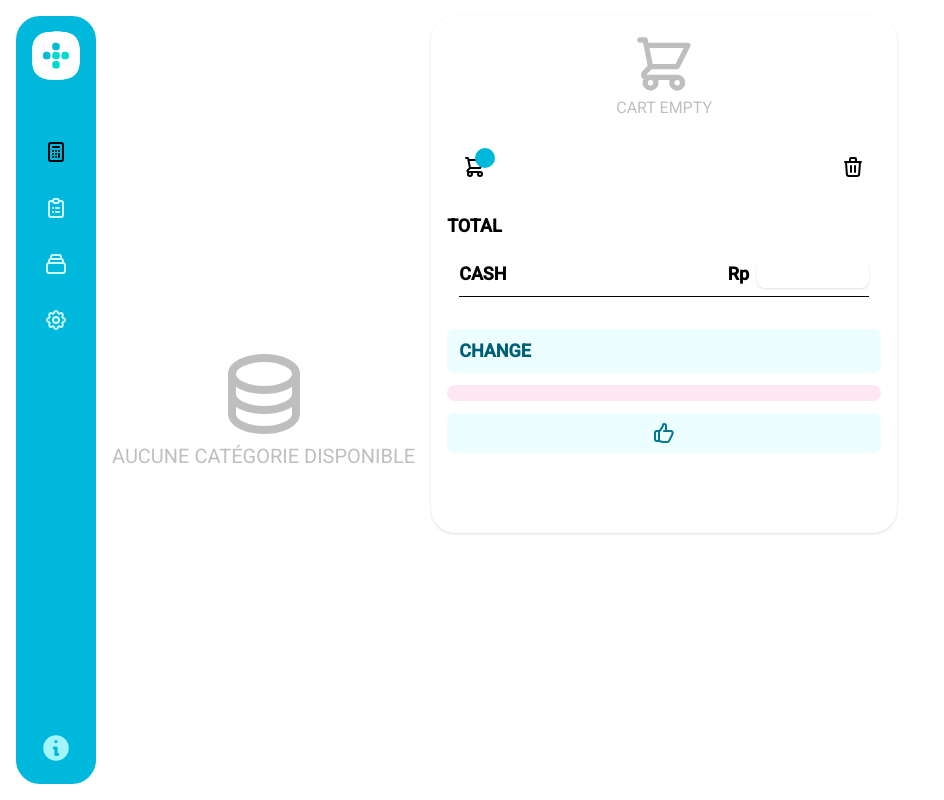
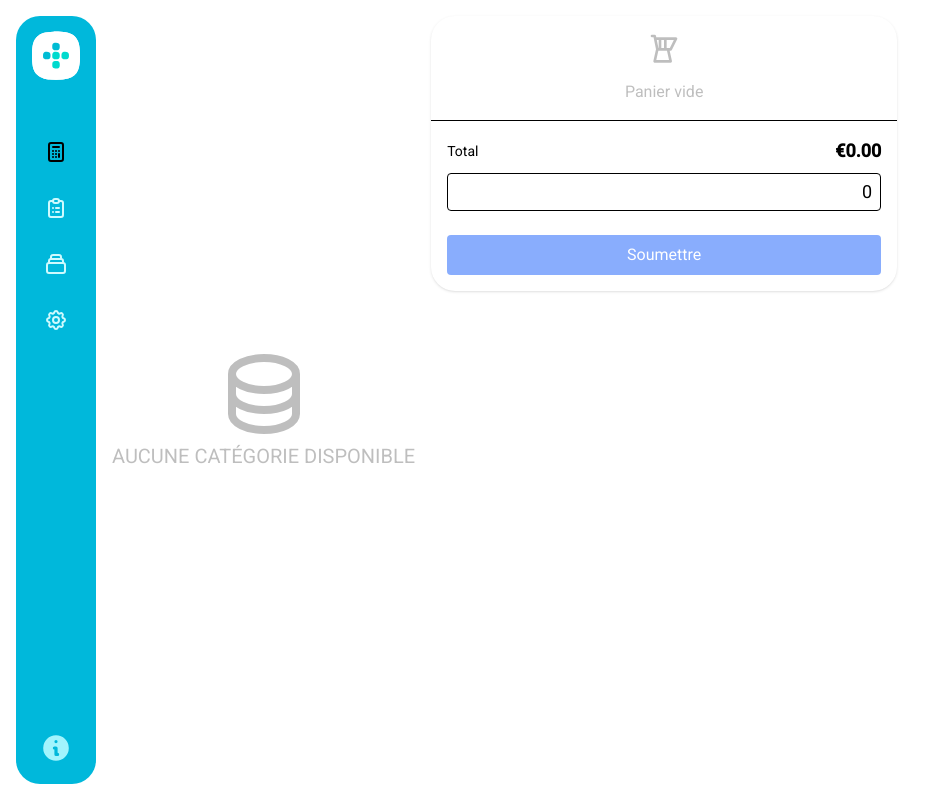
Before and after one commit to fenohasina17/POS-, an Angular app: page /dashboard in a window 1280 px wide. Shown: the whole page, without its empty margins (0-944 px from the left). Built offline with nearby package versions, Linux system fonts and the light colour scheme; sample sign-in values are in the browser's storage.

Commit message:
chore: add cart FEAT

```diff
--- a/src/app/components/cart/cart.component.html
+++ b/src/app/components/cart/cart.component.html
@@ -1,122 +1,97 @@
 <div class="bg-white rounded-3xl flex flex-col h-full shadow">
-    <!-- empty cart -->
-    <div x-show="cart.length === 0" class="flex-1 w-full p-4 opacity-25 select-none flex flex-col flex-wrap content-center justify-center">
-      <svg xmlns="http://www.w3.org/2000/svg" class="h-16 inline-block" fill="none" viewBox="0 0 24 24" stroke="currentColor">
-        <path stroke-linecap="round" stroke-linejoin="round" stroke-width="2" d="M3 3h2l.4 2M7 13h10l4-8H5.4M7 13L5.4 5M7 13l-2.293 2.293c-.63.63-.184 1.707.707 1.707H17m0 0a2 2 0 100 4 2 2 0 000-4zm-8 2a2 2 0 11-4 0 2 2 0 014 0z" />
-      </svg>
-      <p>
-        CART EMPTY
-      </p>
+  <!-- PANIER VIDE -->
+  <div
+    *ngIf="cart.length === 0"
+    class="flex-1 w-full p-4 opacity-25 flex flex-col justify-center items-center"
+  >
+    <svg class="w-8 h-8" fill="none" viewBox="0 0 24 24" stroke="currentColor">
+      <path
+        stroke-linecap="round"
+        stroke-linejoin="round"
+        stroke-width="2"
+        d="M3 3h2l.4 2M7 13h10l4-8H5.4M7 13L5.4 5M7 13l-2 9h12l-2-9m-6 0V6a1 1 0 011-1h2a1 1 0 011 1v7"
+      />
+    </svg>
+    <p class="mt-4">Panier vide</p>
+  </div>
+
+  <!-- PANIER REMPLI -->
+  <div *ngIf="cart.length > 0" class="flex-1 flex flex-col overflow-auto">
+    <div
+      *ngFor="let item of cart"
+      class="border-b p-4 flex gap-4 items-start justify-between text-sm"
+    >
+      <div class="flex flex-col gap-1 flex-1">
+        <div class="flex justify-between gap-4">
+          <span class="font-semibold">{{ item.name }}</span>
+          <button
+            (click)="removeItem(item)"
+            class="hover:text-red-500 text-gray-400"
+          >
+            &times;
+          </button>
+        </div>
+        <span class="text-xs text-gray-400">{{ item.price | currency:'EUR' }}</span>
+        <!-- <span class="text-xs text-gray-500">{{ item.note }}</span> -->
+        <div class="flex justify-between items-center mt-2">
+          <div class="flex items-center gap-2 text-sm">
+            <button
+              (click)="addQty(item, -1)"
+              class="w-6 h-6 rounded-full border flex items-center justify-center"
+            >
+              -
+            </button>
+            <input
+              type="number"
+              [(ngModel)]="item.qty"
+              (change)="addQty(item, 0)"
+              class="w-10 text-center border rounded"
+            />
+            <button
+              (click)="addQty(item, 1)"
+              class="w-6 h-6 rounded-full border flex items-center justify-center"
+            >
+              +
+            </button>
+          </div>
+          <span class="font-semibold">{{
+            (item.qty * item.price) | currency:'EUR'
+          }}</span>
+        </div>
+      </div>
+    </div>
+  </div>
+
+  <!-- PIED DE PANIER -->
+  <div class="border-t p-4">
+    <div class="text-sm flex justify-between items-center mb-2">
+      <span>Total</span>
+      <span class="text-lg font-semibold">
+        {{ getTotalPrice() | currency:'EUR' }}
+      </span>
     </div>
 
-    <!-- cart items -->
-    <div x-show="cart.length > 0" class="flex-1 flex flex-col overflow-auto">
-      <div class="h-16 text-center flex justify-center">
-        <div class="pl-8 text-left text-lg py-4 relative">
-          <!-- cart icon -->
-          <svg xmlns="http://www.w3.org/2000/svg" class="h-6 inline-block" fill="none" viewBox="0 0 24 24" stroke="currentColor">
-            <path stroke-linecap="round" stroke-linejoin="round" stroke-width="2" d="M3 3h2l.4 2M7 13h10l4-8H5.4M7 13L5.4 5M7 13l-2.293 2.293c-.63.63-.184 1.707.707 1.707H17m0 0a2 2 0 100 4 2 2 0 000-4zm-8 2a2 2 0 11-4 0 2 2 0 014 0z" />
-          </svg>
-          <div x-show="getItemsCount() > 0" class="text-center absolute bg-cyan-500 text-white w-5 h-5 text-xs p-0 leading-5 rounded-full -right-2 top-3" x-text="getItemsCount()"></div>
-        </div>
-        <div class="flex-grow px-8 text-right text-lg py-4 relative">
-          <!-- trash button -->
-          <button x-on:click="clear()" class="text-blue-gray-300 hover:text-pink-500 focus:outline-none">
-            <svg xmlns="http://www.w3.org/2000/svg" class="h-6 w-6 inline-block" fill="none" viewBox="0 0 24 24" stroke="currentColor">
-              <path stroke-linecap="round" stroke-linejoin="round" stroke-width="2" d="M19 7l-.867 12.142A2 2 0 0116.138 21H7.862a2 2 0 01-1.995-1.858L5 7m5 4v6m4-6v6m1-10V4a1 1 0 00-1-1h-4a1 1 0 00-1 1v3M4 7h16" />
-            </svg>
-          </button>
-        </div>
-      </div>
+<input
+  type="text"
+  placeholder="Espèces"
+  [value]="cash"
+  (input)="updateCash($event)"
+  class="text-right text-lg w-full border px-2 py-1 rounded mb-2"
+/>
 
-      <div class="flex-1 w-full px-4 overflow-auto">
-        <template x-for="item in cart" :key="item.productId">
-          <div class="select-none mb-3 bg-blue-gray-50 rounded-lg w-full text-blue-gray-700 py-2 px-2 flex justify-center">
-            <img :src="item.image" alt="" class="rounded-lg h-10 w-10 bg-white shadow mr-2">
-            <div class="flex-grow">
-              <h5 class="text-sm" x-text="item.name"></h5>
-              <p class="text-xs block" x-text="priceFormat(item.price)"></p>
-            </div>
-            <div class="py-1">
-              <div class="w-28 grid grid-cols-3 gap-2 ml-2">
-                <button x-on:click="addQty(item, -1)" class="rounded-lg text-center py-1 text-white bg-blue-gray-600 hover:bg-blue-gray-700 focus:outline-none">
-                  <svg xmlns="http://www.w3.org/2000/svg" class="h-6 w-3 inline-block" fill="none" viewBox="0 0 24 24" stroke="currentColor">
-                    <path stroke-linecap="round" stroke-linejoin="round" stroke-width="2" d="M20 12H4" />
-                  </svg>
-                </button>
-                <input x-model.number="item.qty" type="text" class="bg-white rounded-lg text-center shadow focus:outline-none focus:shadow-lg text-sm">
-                <button x-on:click="addQty(item, 1)" class="rounded-lg text-center py-1 text-white bg-blue-gray-600 hover:bg-blue-gray-700 focus:outline-none">
-                  <svg xmlns="http://www.w3.org/2000/svg" class="h-6 w-3 inline-block" fill="none" viewBox="0 0 24 24" stroke="currentColor">
-                    <path stroke-linecap="round" stroke-linejoin="round" stroke-width="2" d="M12 6v6m0 0v6m0-6h6m-6 0H6" />
-                  </svg>
-                </button>
-              </div>
-            </div>
-          </div>
-        </template>
-      </div>
+    <div *ngIf="change > 0" class="text-green-600 text-sm">
+      Rendu monnaie : {{ change | currency:'EUR' }}
     </div>
-    <!-- end of cart items -->
+    <div *ngIf="change < 0" class="text-red-600 text-sm">
+      Montant insuffisant
+    </div>
 
-    <!-- payment info -->
-    <div class="select-none h-auto w-full text-center pt-3 pb-4 px-4">
-      <div class="flex mb-3 text-lg font-semibold text-blue-gray-700">
-        <div>TOTAL</div>
-        <div class="text-right w-full" x-text="priceFormat(getTotalPrice())"></div>
-      </div>
-      <div class="mb-3 text-blue-gray-700 px-3 pt-2 pb-3 rounded-lg bg-blue-gray-50">
-        <div class="flex text-lg font-semibold">
-          <div class="flex-grow text-left">CASH</div>
-          <div class="flex text-right">
-            <div class="mr-2">Rp</div>
-            <input x-bind:value="numberFormat(cash)" x-on:keyup="updateCash($event.target.value)" type="text" class="w-28 text-right bg-white shadow rounded-lg focus:bg-white focus:shadow-lg px-2 focus:outline-none">
-          </div>
-        </div>
-        <hr class="my-2">
-        <div class="grid grid-cols-3 gap-2 mt-2">
-          <template x-for="money in moneys">
-            <button x-on:click="addCash(money)" class="bg-white rounded-lg shadow hover:shadow-lg focus:outline-none inline-block px-2 py-1 text-sm">+<span x-text="numberFormat(money)"></span></button>
-          </template>
-        </div>
-      </div>
-      <div
-        x-show="change > 0"
-        class="flex mb-3 text-lg font-semibold bg-cyan-50 text-blue-gray-700 rounded-lg py-2 px-3"
-      >
-        <div class="text-cyan-800">CHANGE</div>
-        <div
-          class="text-right flex-grow text-cyan-600"
-          x-text="priceFormat(change)">
-        </div>
-      </div>
-      <div
-        x-show="change < 0"
-        class="flex mb-3 text-lg font-semibold bg-pink-100 text-blue-gray-700 rounded-lg py-2 px-3"
-      >
-        <div
-          class="text-right flex-grow text-pink-600"
-          x-text="priceFormat(change)">
-        </div>
-      </div>
-      <div
-        x-show="change == 0 && cart.length > 0"
-        class="flex justify-center mb-3 text-lg font-semibold bg-cyan-50 text-cyan-700 rounded-lg py-2 px-3"
-      >
-        <svg xmlns="http://www.w3.org/2000/svg" class="h-6 w-6 inline-block" fill="none" viewBox="0 0 24 24" stroke="currentColor">
-          <path stroke-linecap="round" stroke-linejoin="round" stroke-width="2" d="M14 10h4.764a2 2 0 011.789 2.894l-3.5 7A2 2 0 0115.263 21h-4.017c-.163 0-.326-.02-.485-.06L7 20m7-10V5a2 2 0 00-2-2h-.095c-.5 0-.905.405-.905.905 0 .714-.211 1.412-.608 2.006L7 11v9m7-10h-2M7 20H5a2 2 0 01-2-2v-6a2 2 0 012-2h2.5" />
-        </svg>
-      </div>
-      <button
-        class="text-white rounded-2xl text-lg w-full py-3 focus:outline-none"
-        x-bind:class="{
-          'bg-cyan-500 hover:bg-cyan-600': submitable(),
-          'bg-blue-gray-200': !submitable()
-        }"
-        :disabled="!submitable()"
-        x-on:click="submit()"
-      >
-        SUBMIT
-      </button>
-    </div>
-    <!-- end of payment info -->
+    <button
+      class="mt-4 w-full bg-blue-600 hover:bg-blue-700 text-white py-2 rounded disabled:opacity-50"
+      [disabled]="!submitable()"
+      (click)="submit()"
+    >
+      Soumettre
+    </button>
   </div>
+</div>
--- a/src/app/components/cart/cart.component.ts
+++ b/src/app/components/cart/cart.component.ts
@@ -1,11 +1,65 @@
-import { Component } from '@angular/core';
-
+import { Component, OnInit } from '@angular/core';
+import { CartService } from '../../services/cart.service';
+import { CartItem } from '../../models/cart.model';
 @Component({
   selector: 'app-cart',
   standalone: false,
   templateUrl: './cart.component.html',
   styleUrl: './cart.component.css'
 })
-export class CartComponent {
+export class CartComponent implements OnInit {
+  cart: CartItem[] = [];
+  cash: number = 0;
 
+  constructor(private cartService: CartService) {}
+
+  ngOnInit() {
+    this.cartService.cart$.subscribe(items => {
+      this.cart = items;
+    });
+  }
+
+  getTotalPrice(): number {
+    return this.cart.reduce((sum, item) => sum + item.qty * item.price, 0);
+  }
+
+  addQty(item: CartItem, amount: number) {
+    item.qty += amount;
+    if (item.qty <= 0) {
+      this.removeItem(item);
+    } else {
+      this.cartService.addToCart(item);
+    }
+  }
+
+  removeItem(item: CartItem) {
+    const index = this.cart.findIndex(p => p.productId === item.productId);
+    if (index !== -1) {
+      this.cartService.removeFromCart(index);
+    }
+  }
+
+  clear() {
+    this.cartService.clearCart();
+  }
+
+  get change() {
+    return this.cash - this.getTotalPrice();
+  }
+
+  updateCash(event: Event) {
+    const input = event.target as HTMLInputElement;
+    this.cash = parseFloat(input.value.replace(/[^0-9.]/g, '')) || 0;
+  }
+
+  submitable(): boolean {
+    return this.cart.length > 0 && this.change >= 0;
+  }
+
+  submit() {
+    // Logique d’envoi ou de validation de commande ici
+    console.log('Commande soumise');
+    this.clear();
+    this.cash = 0;
+  }
 }
```
Also changed, not shown: src/app/components/product/product.component.ts (+13 -4 lines), src/app/models/cart.model.ts (added, +7 -0 lines), src/app/services/cart.service.ts (added, +55 -0 lines), src/app/components/product/product.component.html (indentation only), 1 other file (tests, documents, lock files or other folders).
